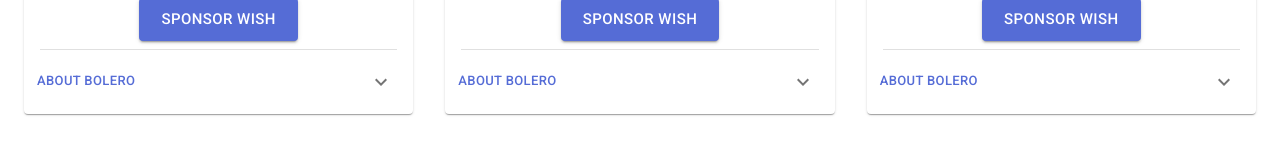
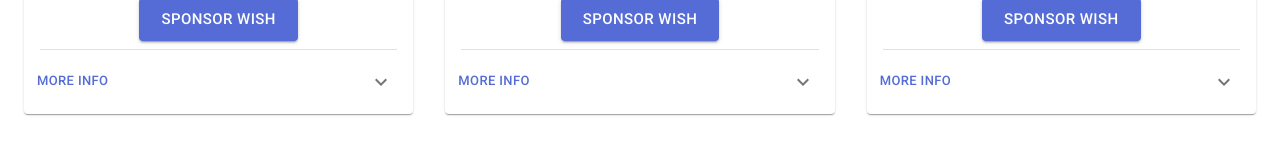
Before and after one commit to wolfmathias/wildwish-react-mui, a React (Create React App) app: page / in a window 1280 px wide. Shown: the part 618-772 px from the top of the page. Built offline with nearby package versions, Linux system fonts and the light colour scheme.

Commit message:
change label

```diff
--- a/src/components/CardFront.js
+++ b/src/components/CardFront.js
@@ -79,7 +79,7 @@ export default function CardFront() {
       <Divider variant="middle"/>
       <CardActions disableSpacing>
         <Button size="small" color="primary" onClick={handleExpandClick}>
-          About Bolero
+          More Info
         </Button>
         <IconButton
           className={clsx(classes.expand, {
@@ -88,7 +88,7 @@ export default function CardFront() {
           disableRipple
           onClick={handleExpandClick}
           aria-expanded={expanded}
-          aria-label="about animal"
+          aria-label="more info"
         >
           <ExpandMoreIcon />
         </IconButton>
```
